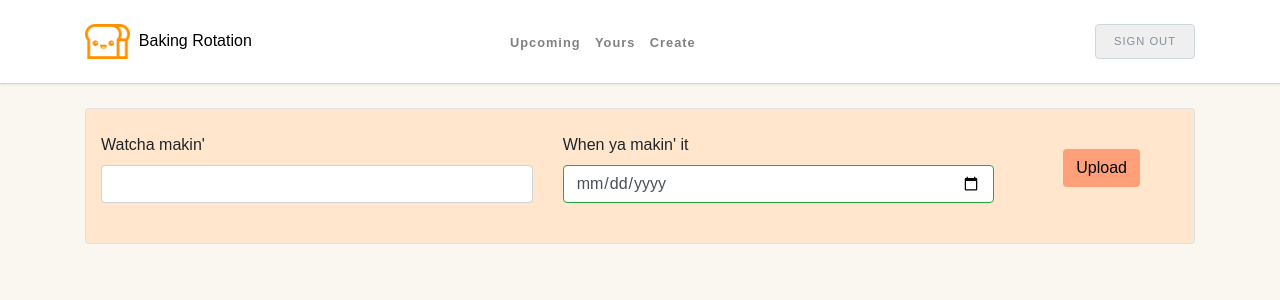
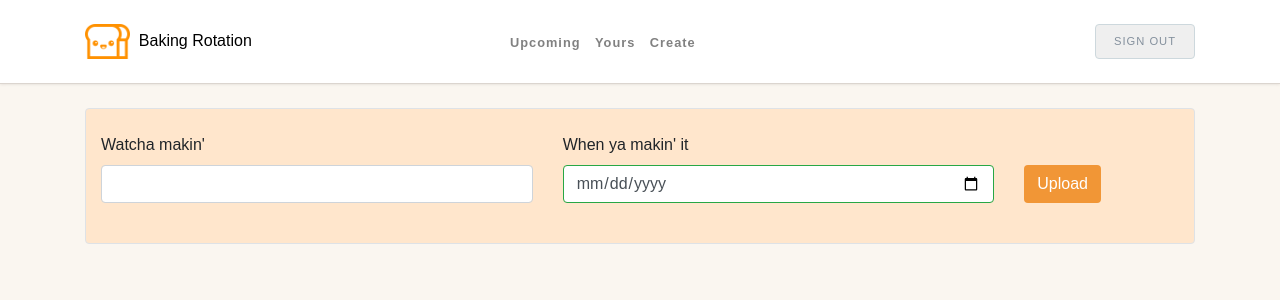
Before and after one commit to CarMin15/bakery_rotation, a Django app: page /create/ in a window 1280 px wide. Shown: the top 300 px of the page. Run offline with Django 3.2, Linux system fonts and the light colour scheme; the visitor is signed in with stand-in values (Sample User, id 1); some libraries are stand-ins or nearby versions; some web fonts are replaced.

Commit message:
Style for the createNewItem button

```diff
--- a/bakery_rotation/static/baking_rotation/style.css
+++ b/bakery_rotation/static/baking_rotation/style.css
@@ -143,10 +143,11 @@ ul.item-list {
   margin: 0 auto;
 }
 
-.createNewItem {
-  background-color: lightsalmon;
+.createNewItem > button {
+  background-color: #F19636;
+  color: #FFF;
   display: block;
-  margin: 0 auto;
+  margin-top: 32px;
 }
 
 
--- a/bakery_rotation/templates/baking_rotation/create.jinja
+++ b/bakery_rotation/templates/baking_rotation/create.jinja
@@ -23,8 +23,8 @@
           <div class='invalid-feedback'>{{ errors.date }}</div>
         {% endif %}
       </div>
-      <div class='col-sm-2'>
-        <button type='submit' value='OK' class='btn createNewItem'>Upload</button>
+      <div class='col-sm-2 createNewItem'>
+        <button type='submit' value='OK' class='btn'>Upload</button>
       </div>
     </div>
 
```
